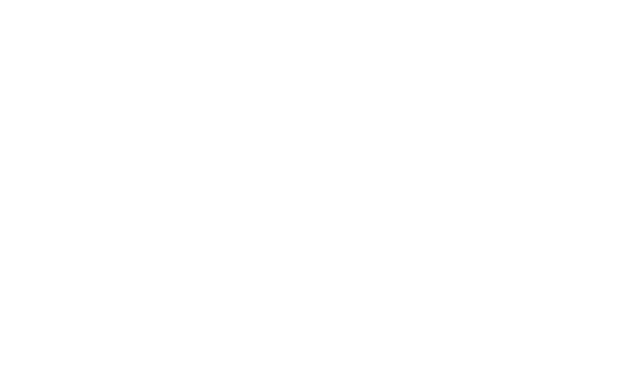
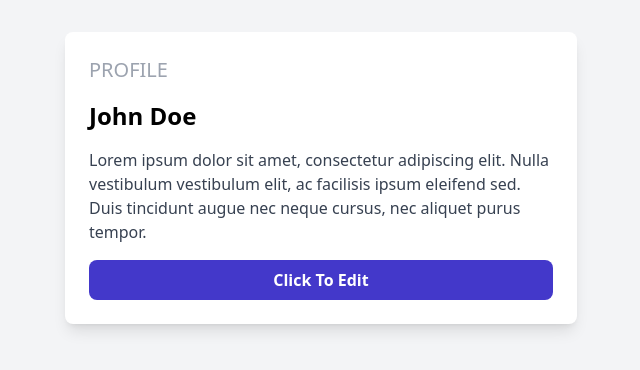
Before and after one commit to Mike-Jagger/htmx-experiments, a website: page htmx+node/public/index.html in a window 1280 px wide. Shown: the whole page, without its empty margins (319-959 px from the left). Drawn offline with nearby package versions, Linux system fonts and the light colour scheme.

Commit message:
Adding profile template

```diff
--- a/htmx+node/public/index.html
+++ b/htmx+node/public/index.html
@@ -13,5 +13,28 @@
 
 		<title>Search Feature</title>
 	</head>
-	<body></body>
+	<body class="bg-gray-100">
+		<div
+			class="container mx-auto py-8 max-w-lg"
+			hx-target="this"
+			hx-swap="outerHTML"
+		>
+			<div class="bg-white p-6 rounded-lg shadow-lg">
+				<h2 class="text-xl text-gray-400 mb-4">PROFILE</h2>
+				<h1 class="text-2xl font-bold mb-4">John Doe</h1>
+				<p class="text-gray-700">
+					Lorem ipsum dolor sit amet, consectetur adipiscing elit.
+					Nulla vestibulum vestibulum elit, ac facilisis ipsum
+					eleifend sed. Duis tincidunt augue nec neque cursus, nec
+					aliquet purus tempor.
+				</p>
+				<button
+					hx-get="/profile/1/edit"
+					class="bg-indigo-700 text-white font-bold w-full py-2 px-4 rounded-lg mt-4 hover:bg-indigo-600"
+				>
+					Click To Edit
+				</button>
+			</div>
+		</div>
+	</body>
 </html>
```
